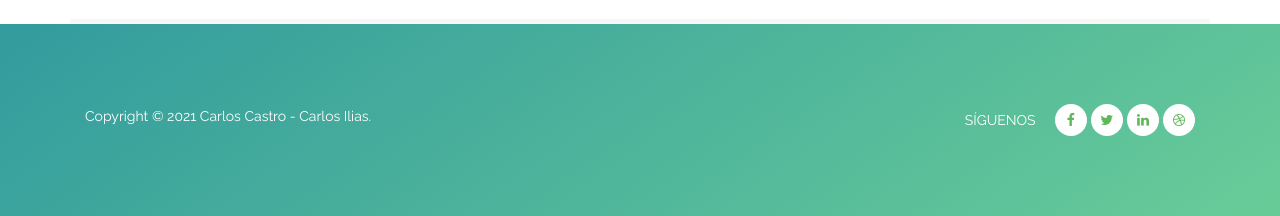
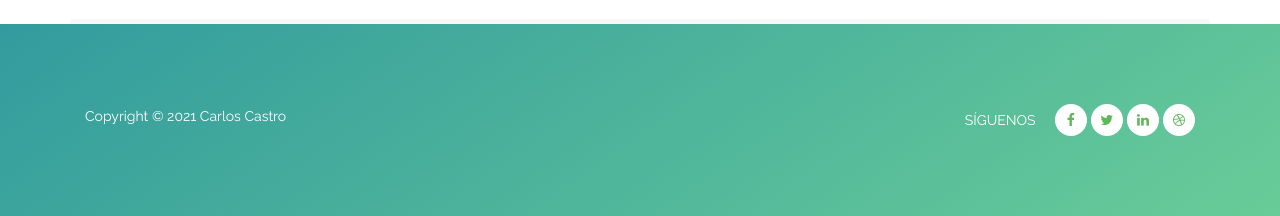
Before and after one commit to carlosed7641/mesa-servicios, a PHP site: page /index.php in a window 1280 px wide. Shown: the part 1466-1682 px from the top of the page. Run offline with PHP 8.4, Linux system fonts and the light colour scheme.

Commit message:
Cambiando autor

```diff
--- a/includes/footer.php
+++ b/includes/footer.php
@@ -3,7 +3,7 @@
             <div class="row">
                 <div class="col-lg-6 col-xs-12">
                     <div class="left-text-content">
-                        <p>Copyright &copy; 2021 Carlos Castro - Carlos Ilias. </p>
+                        <p>Copyright &copy; 2021 Carlos Castro</p>
                     </div>
                 </div>
                 <div class="col-lg-6 col-xs-12">
```
